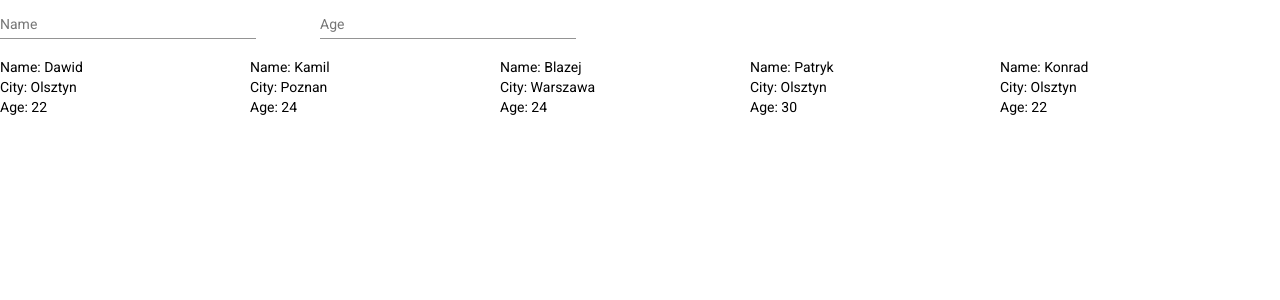
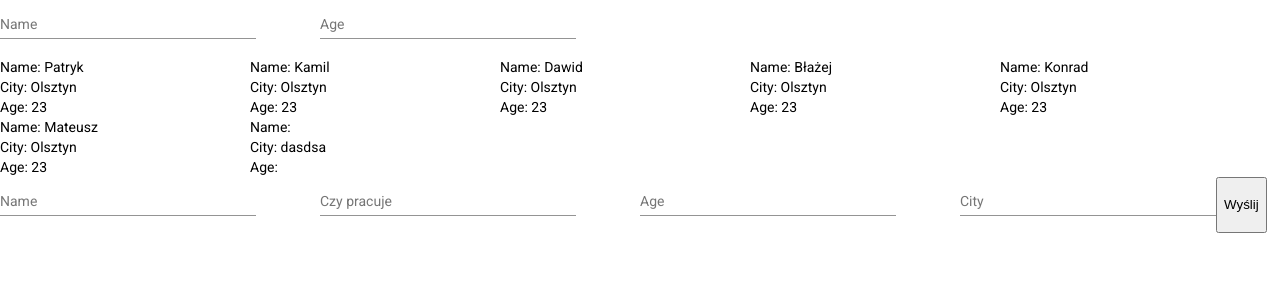
Before and after one commit to mateciszewski/workers_internship, an Angular app: page / in a window 1280 px wide. Shown: the top 300 px of the page. Built offline with nearby package versions, Linux system fonts and the light colour scheme; no server answers; data requests are answered from the project's data file.

Commit message:
Adding new worker functionality

```diff
--- /dev/null
+++ b/db.json
@@ -0,0 +1,53 @@
+{
+  "workers": [
+    {
+      "id": 0,
+      "name": "Patryk",
+      "age": 23,
+      "isWorking": true,
+      "city": "Olsztyn"
+    },
+    {
+      "id": 1,
+      "name": "Kamil",
+      "age": 23,
+      "isWorking": true,
+      "city": "Olsztyn"
+    },
+    {
+      "id": 2,
+      "name": "Dawid",
+      "age": 23,
+      "isWorking": true,
+      "city": "Olsztyn"
+    },
+    {
+      "id": 3,
+      "name": "Błażej",
+      "age": 23,
+      "isWorking": true,
+      "city": "Olsztyn"
+    },
+    {
+      "id": 4,
+      "name": "Konrad",
+      "age": 23,
+      "isWorking": true,
+      "city": "Olsztyn"
+    },
+    {
+      "id": 5,
+      "name": "Mateusz",
+      "age": 23,
+      "isWorking": true,
+      "city": "Olsztyn"
+    },
+    {
+      "name": "",
+      "isWorking": null,
+      "age": null,
+      "city": "dasdsa",
+      "id": 6
+    }
+  ]
+}
--- a/src/app/core/models/employee.ts
+++ b/src/app/core/models/employee.ts
@@ -1,8 +1,7 @@
 export interface Employee {
-  [key: string]: any;
+  id: number;
   name: string;
   isWorking: boolean;
   age: number;
   city: string;
 }
-// Byłem tu ;P
--- a/src/app/modules/workers/clients/workers-client.service.ts
+++ b/src/app/modules/workers/clients/workers-client.service.ts
@@ -3,39 +3,6 @@ import {HttpClient} from '@angular/common/http';
 import {Observable, of} from 'rxjs';
 import {Employee} from '../../../core/models/employee';
 import {catchError} from 'rxjs/operators';
-
-const WORKERS_MOCK: Employee[] = [
-  {
-    name: 'Dawid',
-    isWorking: true,
-    age: 22,
-    city: 'Olsztyn'
-  },
-  {
-    name: 'Kamil',
-    isWorking: true,
-    age: 24,
-    city: 'Poznan'
-  },
-  {
-    name: 'Blazej',
-    isWorking: false,
-    age: 24,
-    city: 'Warszawa'
-  },
-  {
-    name: 'Patryk',
-    isWorking: false,
-    age: 30,
-    city: 'Olsztyn'
-  },
-  {
-    name: 'Konrad',
-    isWorking: true,
-    age: 22,
-    city: 'Olsztyn'
-  }
-];
 
 @Injectable({
   providedIn: 'root'
@@ -44,10 +11,11 @@ export class WorkersClientService {
   constructor(private httpClient: HttpClient) {
   }
 
-  get(): Observable<Employee[]> {
-    return this.httpClient.get<Employee[]>('http://localhost:4200/workers')
-      .pipe(
-        catchError(() => of(WORKERS_MOCK))
-      );
+  get() {
+      return this.httpClient.get<Employee[]>('http://localhost:3000/workers');
+  }
+
+  post(worker: Employee) {
+    return this.httpClient.post<Employee>('http://localhost:3000/workers', { ...worker });
   }
 }
--- /dev/null
+++ b/src/app/modules/workers/components/worker-add/worker-add.component.html
@@ -0,0 +1,19 @@
+<form [formGroup]="addform" class="workers-filters" fxLayout="row" (ngSubmit)="onSubmit()">
+  <mat-form-field fxFlex="20%">
+    <mat-label>Name</mat-label>
+    <input matInput type="text" formControlName="name">
+  </mat-form-field>
+  <mat-form-field fxFlex="20%" fxFlexOffset="5%">
+    <mat-label>Czy pracuje</mat-label>
+    <input  matInput type="text" formControlName="isWorking">
+  </mat-form-field>
+  <mat-form-field fxFlex="20%" fxFlexOffset="5%">
+    <mat-label>Age</mat-label>
+    <input matInput type="number" formControlName="age">
+  </mat-form-field>
+  <mat-form-field fxFlex="20%" fxFlexOffset="5%">
+    <mat-label>City</mat-label>
+    <input matInput type="text" formControlName="city">
+  </mat-form-field>
+    <button type="submit">Wyślij</button>
+</form>
--- /dev/null
+++ b/src/app/modules/workers/components/worker-add/worker-add.component.ts
@@ -0,0 +1,36 @@
+import { FormControl, FormGroup } from '@angular/forms';
+import {
+  ChangeDetectionStrategy,
+  Component,
+  OnInit,
+  Output,
+  EventEmitter,
+} from '@angular/core';
+import { Employee } from 'src/app/core/models/employee';
+import { WorkersService } from '../../services/workers.service';
+import { WorkersFacadeService } from '../../pages/workers-page/workers-facade.service';
+
+@Component({
+  selector: 'app-worker-add',
+  templateUrl: './worker-add.component.html',
+  styleUrls: ['./worker-add.component.scss'],
+  changeDetection: ChangeDetectionStrategy.OnPush,
+})
+
+export class WorkerAddComponent implements OnInit {
+  @Output() newWorker = new EventEmitter<Employee>();
+
+  public addform = new FormGroup({
+    name: new FormControl(''),
+    isWorking: new FormControl(null),
+    age: new FormControl(null),
+    city: new FormControl(''),
+  });
+
+  constructor(private workersFacade: WorkersFacadeService) {}
+  ngOnInit() {}
+
+  public onSubmit() {
+    this.workersFacade.addWorker(this.addform.value);
+  }
+}
--- a/src/app/modules/workers/pages/workers-page/workers-facade.service.ts
+++ b/src/app/modules/workers/pages/workers-page/workers-facade.service.ts
@@ -2,6 +2,7 @@ import {Injectable} from '@angular/core';
 import {EmployeeFiltersState} from '../../../../core/models/employee-filters-state';
 import {WorkersService} from '../../services/workers.service';
 import {WorkersClientService} from '../../clients/workers-client.service';
+import { Employee } from 'src/app/core/models/employee';
 
 @Injectable({
   providedIn: 'root'
@@ -12,15 +13,18 @@ export class WorkersFacadeService {
 
   constructor(private workersService: WorkersService, private workersClient: WorkersClientService) {
   }
-
   loadWorkers() {
     this.workersClient.get().subscribe((workers) => {
       this.workersService.initialize(workers);
     });
+    }
+
+  addWorker(worker: Employee) {
+    this.workersClient.post(worker).subscribe(() => {
+      this.workersService.add(worker);
+    });
   }
-
   setFilters(filtersState: EmployeeFiltersState) {
-    debugger
     this.workersService.setFilters(filtersState);
   }
 }
--- a/src/app/modules/workers/pages/workers-page/workers-page.component.html
+++ b/src/app/modules/workers/pages/workers-page/workers-page.component.html
@@ -1,4 +1,5 @@
 <div class="workers-page">
   <app-workers-filters [state]="filters$ | async" (changed)="onFiltersChanged($event)"></app-workers-filters>
   <app-workers-list [workers]="list$ | async"></app-workers-list>
+  <app-worker-add></app-worker-add>
 </div>
--- a/src/app/modules/workers/workers.module.ts
+++ b/src/app/modules/workers/workers.module.ts
@@ -3,6 +3,7 @@ import { CommonModule } from '@angular/common';
 import { WorkersPageComponent } from './pages/workers-page/workers-page.component';
 import {WorkersRoutingModule} from './workers-routing.module';
 import { WorkerTileComponent } from './components/worker-tile/worker-tile.component';
+import { WorkerAddComponent } from './components/worker-add/worker-add.component';
 import { WorkersListComponent } from './components/workers-list/workers-list.component';
 import { WorkersFiltersComponent } from './components/workers-filters/workers-filters.component';
 import {MatFormFieldModule} from '@angular/material/form-field';
@@ -11,7 +12,7 @@ import {FormsModule, ReactiveFormsModule} from '@angular/forms';
 import {FlexModule} from '@angular/flex-layout';
 
 @NgModule({
-  declarations: [WorkersPageComponent, WorkerTileComponent, WorkersListComponent, WorkersFiltersComponent],
+  declarations: [WorkersPageComponent, WorkerTileComponent, WorkersListComponent, WorkersFiltersComponent, WorkerAddComponent],
   imports: [
     CommonModule,
     WorkersRoutingModule,
```
Also changed, not shown: src/app/modules/workers/components/worker-add/worker-add.component.scss (added).
